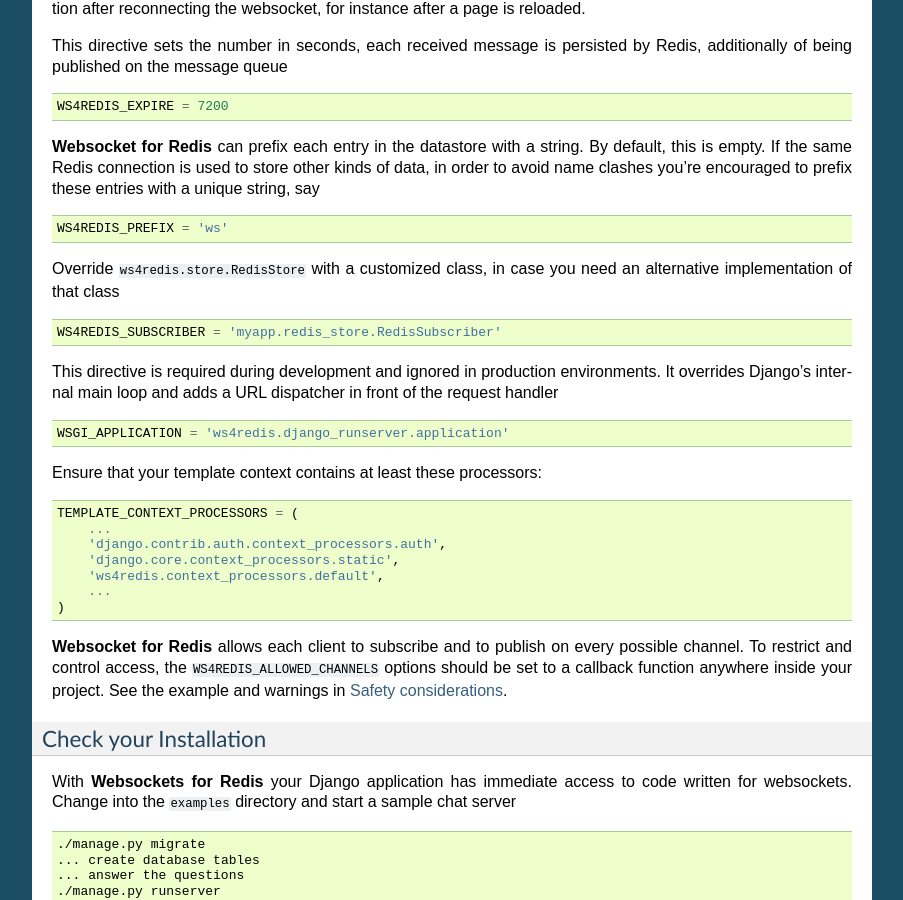
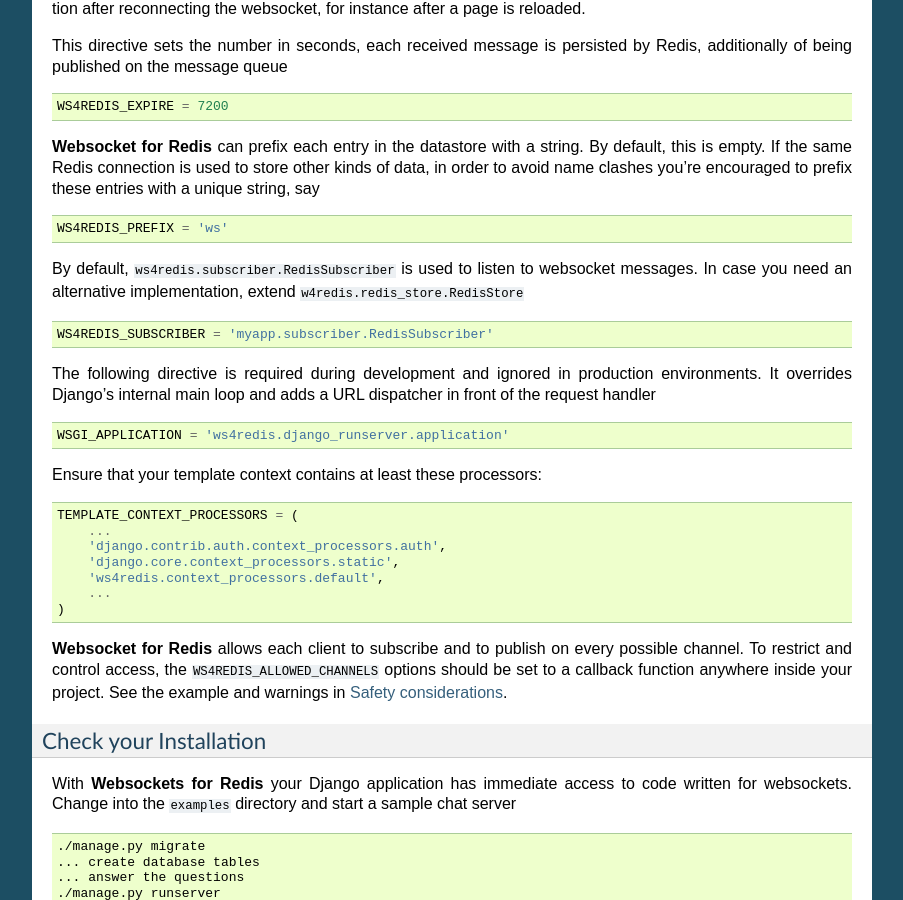
Before and after one commit to jrief/django-websocket-redis, a Sphinx documentation site: the page built from docs/installation.rst, in a window 1280 px wide and 900 px high, scrolled down 1484 px. Shown: the whole window, without its empty margins (198-1101 px from the left). Built offline with Sphinx 7.4.7, drawn with Linux system fonts in a browser that asks for light colours.

Commit message:
Clarify WS4REDIS_SUBSCRIBER
`ws4redis.store.RedisStore` doesn't exist in 0.5.1 as the module has been moved to `redis_store.py`.
Took the chance to rewrite the settings document to clarify the default behavior and how to extend the base class.

```diff
--- a/docs/installation.rst
+++ b/docs/installation.rst
@@ -111,14 +111,14 @@
 
 	WS4REDIS_PREFIX = 'ws'
 
-Override ``ws4redis.store.RedisStore`` with a customized class, in case you need an alternative
-implementation of that class
+By default, ``ws4redis.subscriber.RedisSubscriber`` is used to listen to websocket messages. In case you
+need an alternative implementation, extend ``w4redis.redis_store.RedisStore``
 
 .. code-block:: python
 
-	WS4REDIS_SUBSCRIBER = 'myapp.redis_store.RedisSubscriber'
+	WS4REDIS_SUBSCRIBER = 'myapp.subscriber.RedisSubscriber'
 
-This directive is required during development and ignored in production environments. It overrides
+The following directive is required during development and ignored in production environments. It overrides
 Django's internal main loop and adds a URL dispatcher in front of the request handler
 
 .. code-block:: python
```
